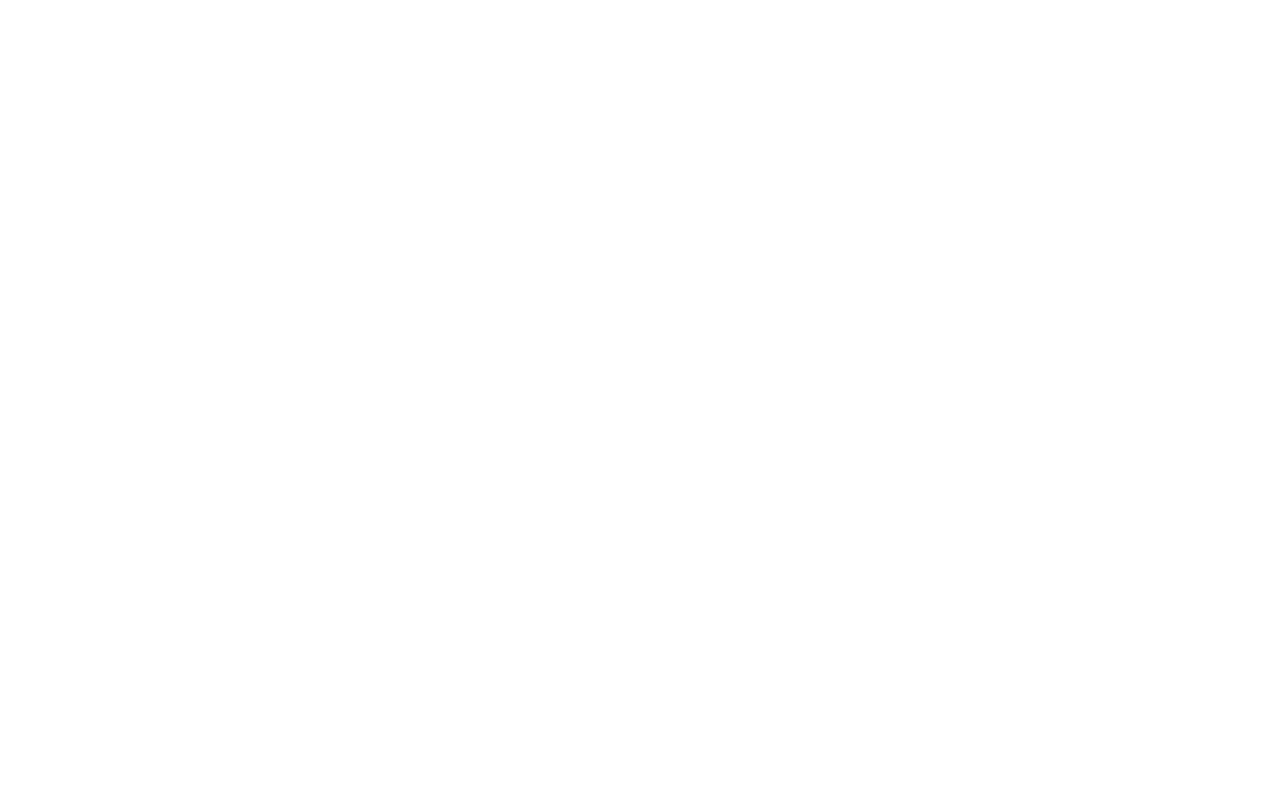
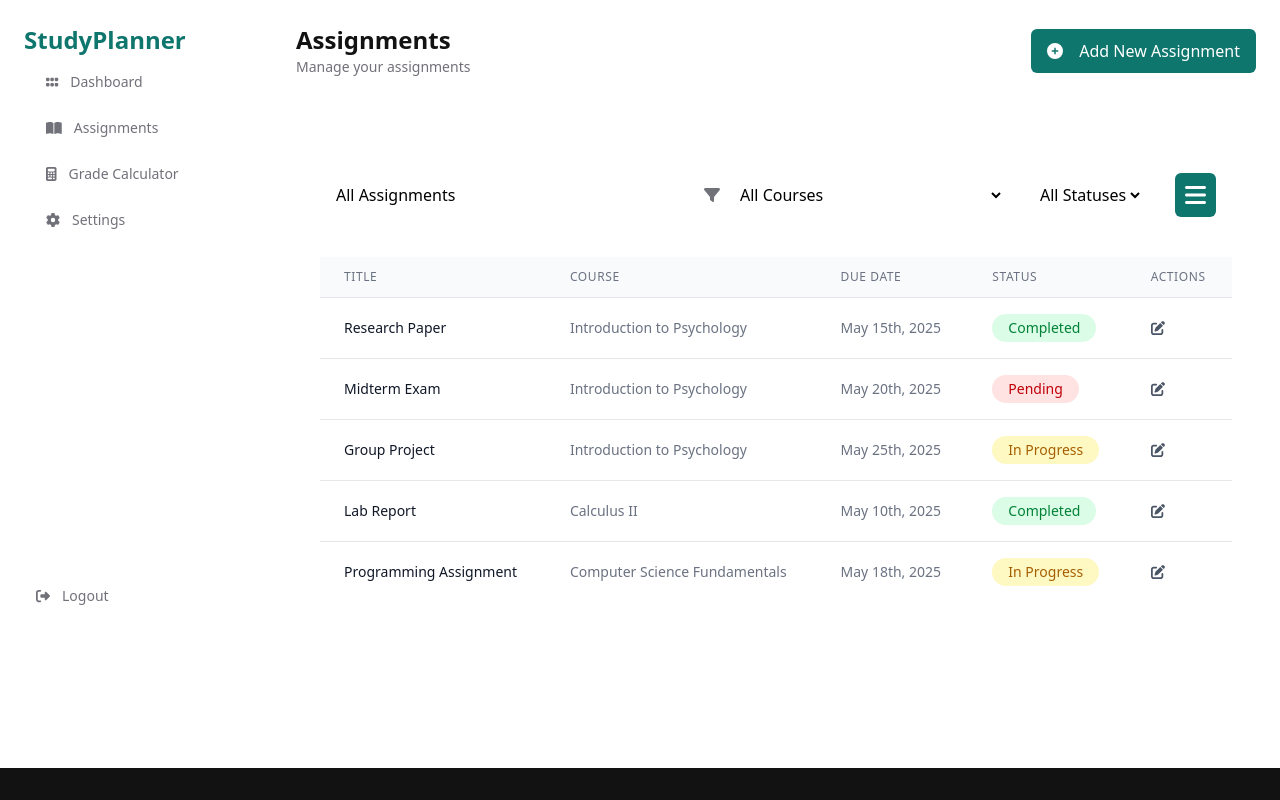
Before and after one commit to theMungai/StudyPlanner, a React (Vite) app: page /assignments in a window 1280 px wide. Before the commit this address had no page. Built offline with nearby package versions, Linux system fonts and the light colour scheme.

Commit message:
Fix Assignment table styling

```diff
--- a/src/App.jsx
+++ b/src/App.jsx
@@ -3,6 +3,7 @@
 import Login from './components/Login';
 import HomePage from './components/HomePage';
 import GradeCalculatorPage from './components/GradeCalculatorPage';
+import Assignment from './components/Assignment';
 
 function App() {
   return (
@@ -11,6 +12,7 @@
         <Route path="/" element={<Login />} />
         <Route path="/dashboard" element={<HomePage />} />
         <Route path="/grade-calculator" element={<GradeCalculatorPage />} />
+        <Route path="/assignments" element={<Assignment />} />
       </Routes>
     </Router>
   );
--- a/src/components/Assignment.jsx
+++ b/src/components/Assignment.jsx
@@ -2,27 +2,27 @@
 import { FontAwesomeIcon } from '@fortawesome/react-fontawesome';
 import { faBars, faCirclePlus, faFilter, faPenToSquare } from '@fortawesome/free-solid-svg-icons';
 import tasks from './Tasks'; // Assumes tasks.js exports an array
-import SidePanel from './SidePanel';
+import Layout from './Layout';
 
 function getStatusClass(status) {
   switch (status) {
     case "Completed":
-      return "text-[#166534] bg-[#BBF7D0] font-semibold rounded-full";
+      return "bg-green-100 text-green-700";
     case "Pending":
-      return "text-[#92400E] bg-[#FDE68A] rounded-full font-semibold";
+      return "bg-red-100 text-red-700";
     case "In Progress":
-      return "text-[#1E40AF] font-semibold rounded-full";
+      return "bg-yellow-100 text-yellow-700";
     default:
-      return "";
+      return "bg-gray-100 text-gray-700";
   }
 }
 
 function Assignment() {
-  return (
+
+      return (<Layout>
     <>
-        <div className="AssignmentPage flex py-8 px-7">
-        <SidePanel/>
-        <div className=' basis-[80%]'>
+
+        <div className=' space-y-6'>
 
         <div className="assignments-header flex items-center justify-between mb-14">
             <div>
@@ -62,39 +62,61 @@
             </div>
             </div>
 
-            <table className='w-full'>
-            <thead>
-                <tr className='text-[#71717A] text-[14px] text-left font-light'>
-                <th className='pb-6'>Title</th>
-                <th className='pb-6'>Course</th>
-                <th className='pb-6'>Due Date</th>
-                <th className='pb-6'>Status</th>
-                <th className='pb-6'>Actions</th>
+            <table className="min-w-full divide-y divide-gray-200">
+              <thead className="bg-gray-50">
+                <tr>
+                  <th className="px-6 py-3 text-left text-xs font-medium text-gray-500 uppercase tracking-wider">
+                    Title
+                  </th>
+                  <th className="px-6 py-3 text-left text-xs font-medium text-gray-500 uppercase tracking-wider">
+                    Course
+                  </th>
+                  <th className="px-6 py-3 text-left text-xs font-medium text-gray-500 uppercase tracking-wider">
+                    Due Date
+                  </th>
+                  <th className="px-6 py-3 text-left text-xs font-medium text-gray-500 uppercase tracking-wider">
+                    Status
+                  </th>
+                  <th className="px-6 py-3 text-left text-xs font-medium text-gray-500 uppercase tracking-wider">
+                    Actions
+                  </th>
                 </tr>
-            </thead>
+              </thead>
 
-            <tbody>
+              <tbody className="bg-white divide-y divide-gray-200">
                 {tasks.map((task, index) => (
-                <tr key={index} className=''>
-                    <td className='py-6'>{task.title}</td>
-                    <td className='py-6'>{task.course}</td>
-                    <td className='py-6'>{task.dueDate}</td>
-                    <td> <span className={`cursor-pointer text-center py-2.5 px-10 w-4/5 ${getStatusClass(task.status)}`}>{task.status}</span></td>
-                    <td className='py-6'>
-                    <FontAwesomeIcon icon={faPenToSquare} className='cursor-pointer' />
+                  <tr key={index}>
+                    <td className="px-6 py-4 whitespace-nowrap text-sm font-medium text-gray-900">
+                      {task.title}
                     </td>
-                </tr>
+                    <td className="px-6 py-4 whitespace-nowrap text-sm text-gray-500">
+                      {task.course}
+                    </td>
+                    <td className="px-6 py-4 whitespace-nowrap text-sm text-gray-500">
+                      {task.dueDate}
+                    </td>
+                    <td className="px-6 py-4 whitespace-nowrap text-sm">
+                      <span className={`inline-block text-center px-4 py-1 rounded-full ${getStatusClass(task.status)}`}>
+                        {task.status}
+                      </span>
+                    </td>
+                    <td className="px-6 py-4 whitespace-nowrap text-sm text-gray-500">
+                      <FontAwesomeIcon icon={faPenToSquare} className="text-gray-600 hover:text-teal-600 cursor-pointer" />
+                    </td>
+                  </tr>
                 ))}
-            </tbody>
-            </table>
+              </tbody>
+          </table>
+
         </div>
         </div>
-        </div>
-        <footer className='w-full bg-[#121212FF] h-8'></footer>
+
     </>
 
+  </Layout>
+  )
 
-  );
+
 }
 
 export default Assignment;
--- a/src/components/Layout.jsx
+++ b/src/components/Layout.jsx
@@ -10,7 +10,7 @@
           {children}
         </div>
       </div>
-      <footer className='w-full bg-[#121212FF] h-8'></footer>
+      <footer className='w-full bg-[#121212FF] h-8 fixed bottom-0'></footer>
     </>
   )
 }
--- a/src/components/SidePanel.jsx
+++ b/src/components/SidePanel.jsx
@@ -38,7 +38,7 @@
             </li>
         </ul>
       </nav>
-      <button className='text-sm text-[#71717A] cursor-pointer absolute bottom-0'>
+      <button className='text-sm text-[#71717A] cursor-pointer absolute bottom-5'>
         <FontAwesomeIcon icon={faRightFromBracket} className='mx-3'/>
         Logout
       </button>
```
